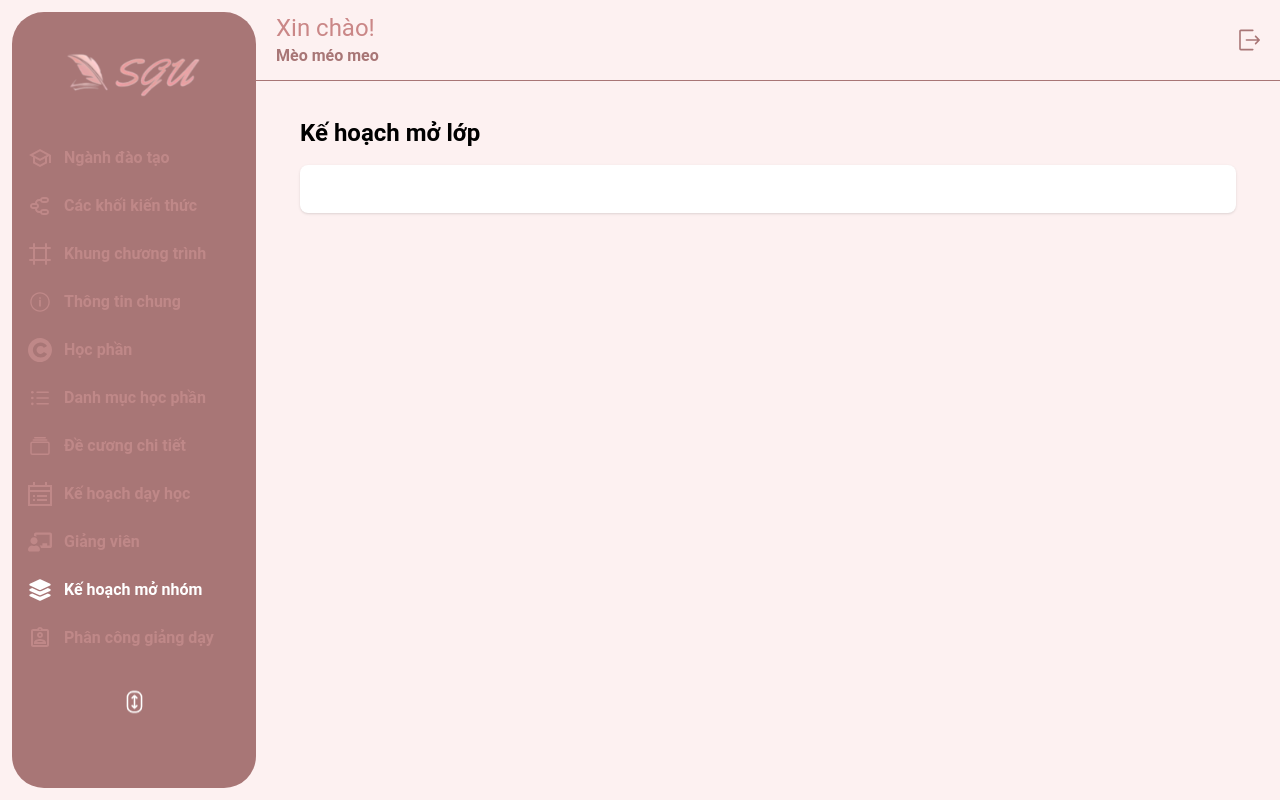
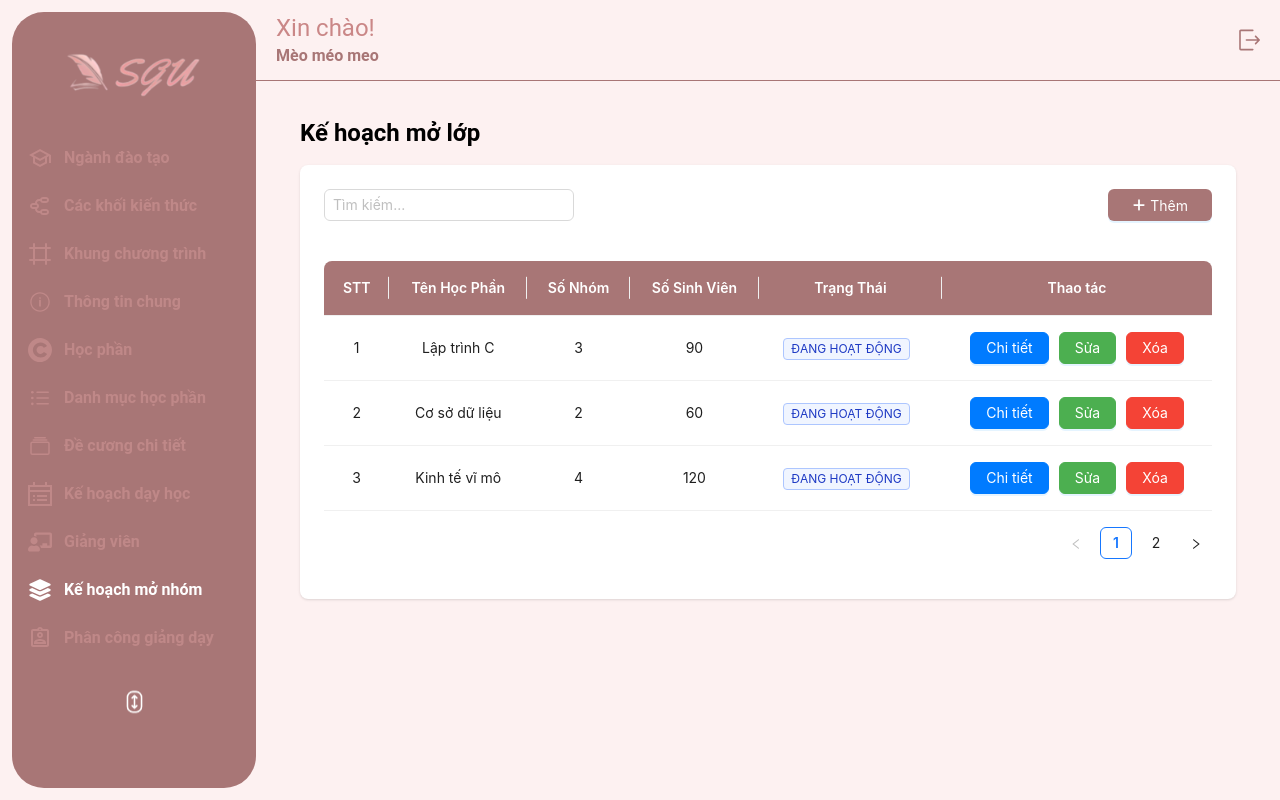
Before and after one commit to angsongji/CTDT, a React (Vite) app in the folder frontend/: page /admin/group-opening-plan in a window 1280 px wide. Built offline with nearby package versions, Linux system fonts and the light colour scheme.

Commit message:
Giao dien groupOpeningPlan

```diff
--- a/frontend/src/pages/admin/GroupOpeningPlan.jsx
+++ b/frontend/src/pages/admin/GroupOpeningPlan.jsx
@@ -1,11 +1,145 @@
 import React from 'react';
+import { Input, Button, Table, Tag } from 'antd';
+import { Link } from 'react-router-dom';
+import { FaPlus } from "react-icons/fa6";
 
-const GroupOpeningPlan = () => {
+function GroupOpeningPlan(){
+
+  const dataSource = [
+    {
+      key: '1',
+      stt: 1,
+      Name: 'Lập trình C',
+      NumberOfGroups: 3,
+      NumberOfStudents: 90,
+      Status: 'Đang hoạt động',
+    },
+    {
+      key: '2',
+      stt: 2,
+      Name: 'Cơ sở dữ liệu',
+      NumberOfGroups: 2,
+      NumberOfStudents: 60,
+      Status: 'Đang hoạt động',
+    },
+    {
+      key: '3',
+      stt: 3,
+      Name: 'Kinh tế vĩ mô',
+      NumberOfGroups: 4,
+      NumberOfStudents: 120,
+      Status: 'Đang hoạt động',
+    },
+    {
+      key: '4',
+      stt: 4,
+      Name: 'Quản trị doanh nghiệp',
+      NumberOfGroups: 2,
+      NumberOfStudents: 60,
+      Status: 'Đã kết thúc',
+    },
+    {
+      key: '5',
+      stt: 5,
+      Name: 'Mạng máy tính',
+      NumberOfGroups: 3,
+      NumberOfStudents: 90,
+      Status: 'Đang hoạt động',
+    },
+  ];
+
+  const columns = [
+    {
+      title: 'STT',
+      dataIndex: 'stt',
+      key: 'stt',
+    },
+    {
+      title: 'Tên Học Phần',
+      dataIndex: 'Name',
+      key: 'Name',
+    },
+    {
+      title: 'Số Nhóm',
+      dataIndex: 'NumberOfGroups',
+      key: 'NumberOfGroups',
+    },
+    {
+      title: 'Số Sinh Viên',
+      dataIndex: 'NumberOfStudents',
+      key: 'NumberOfStudents',
+    },
+    {
+      title: 'Trạng Thái',
+      key: 'Status',
+      dataIndex: 'Status',
+      render: (_, { Status }) => {
+        let color = Status === 'Đang hoạt động' ? 'geekblue' : 'green';
+        if (Status === 'Đã kết thúc') {
+          color = 'volcano';
+        }
+        return <Tag color={color}>{Status.toUpperCase()}</Tag>;
+      },
+    },
+    {
+      title: 'Thao tác',
+      dataIndex: 'actions',
+      key: 'actions',
+      render: (_, record) => (
+        <>
+          <Button
+            type="primary"
+            style={{ backgroundColor: '#007bff', borderColor: '#007bff', marginRight: '10px' }}
+            onClick={() => handleEdit(record.key)}
+          >
+            Chi tiết
+          </Button>
+          <Button
+            type="primary"
+            style={{ backgroundColor: '#4CAF50', borderColor: '#4CAF50', marginRight: '10px' }}
+            onClick={() => handleEdit(record.key)}
+          >
+            Sửa
+          </Button>
+          <Button
+            type="primary"
+            style={{ backgroundColor: '#F44336', borderColor: '#F44336' }}
+            onClick={() => handleEdit(record.key)}
+          >
+            Xóa
+          </Button>
+        </>
+      ),
+    },
+  ];
+
+  const handleEdit = (key) => {
+    console.log('Edit record with key:', key);
+    // Thêm logic xử lý khi nhấn vào các nút Chi tiết, Sửa, Xóa
+  };
+
   return (
     <div className="p-6">
       <h1 className="text-2xl font-bold mb-4">Kế hoạch mở lớp</h1>
       <div className="bg-white rounded-lg shadow p-6">
-        {/* Add your group opening plan content here */}
+        <div className='flex justify-between mb-10'>
+          <Input
+            placeholder="Tìm kiếm..."
+            style={{ width: '250px', padding: '0.25rem 0.5rem' }} />
+          <Link to="/admin/group-opening-plan/create">
+            <Button type='primary' className='!bg-[var(--dark-pink)] hover:!bg-[var(--medium-pink2)]'>
+              <span className='text-white px-2 py-1 rounded-md flex items-center justify-center gap-1'>
+                <FaPlus />Thêm
+              </span>
+            </Button>
+          </Link>
+        </div>
+        <Table
+          dataSource={dataSource}
+          columns={columns}
+          pagination={{ pageSize: 3 }}
+          scrollToFirstRowOnChange={true}
+        />
       </div>
     </div>
   );
```
